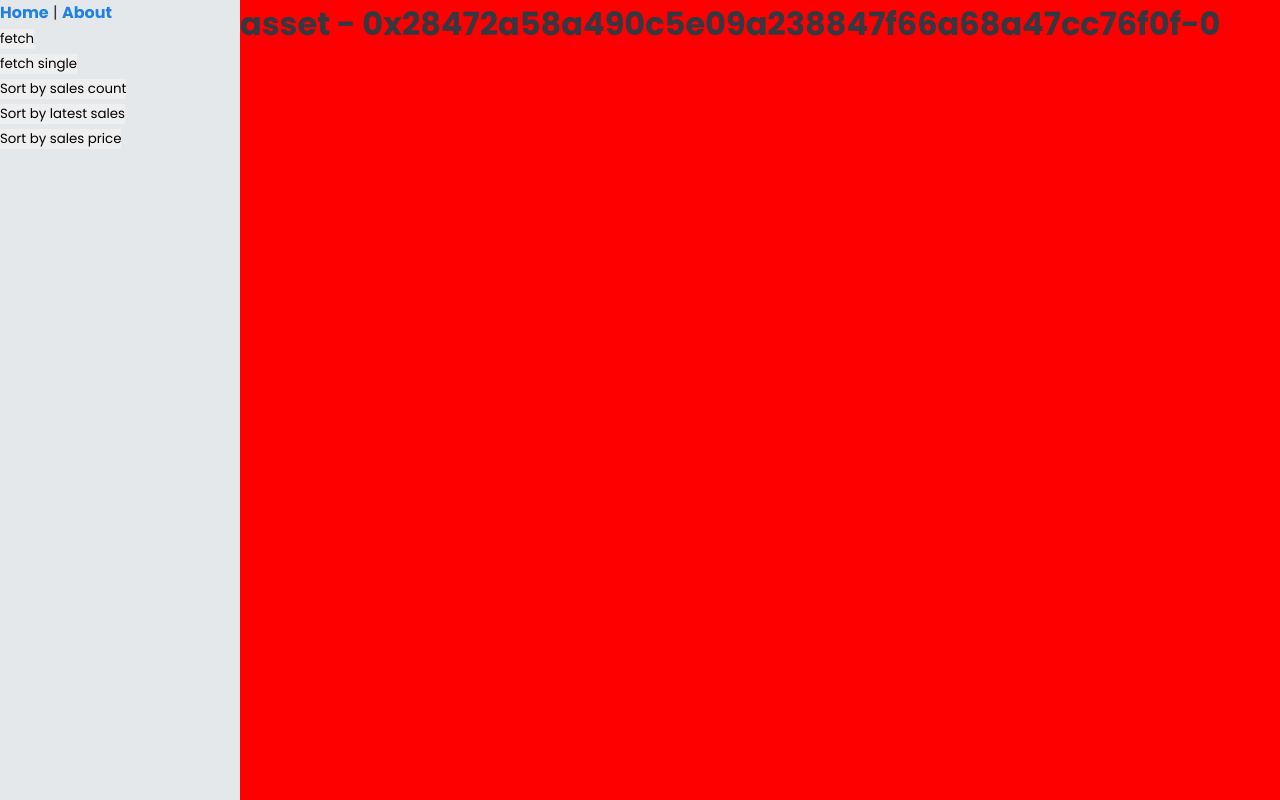
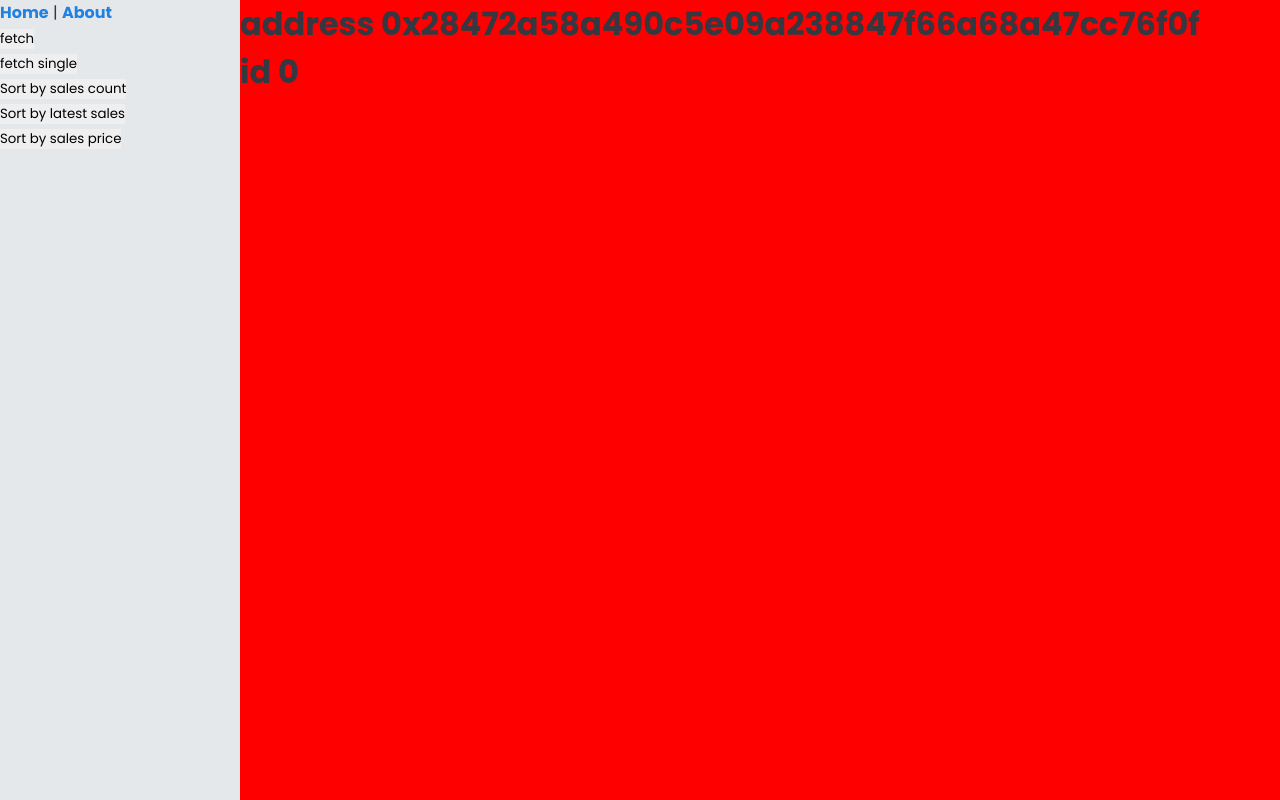
Before and after one commit to itsmedmd/opensea-nft-explorer, a Vue app: page /asset/0x28472a58a490c5e09a238847f66a68a47cc76f0f-0 in a window 1280 px wide. Built offline with nearby package versions, Linux system fonts and the light colour scheme.

Commit message:
9 Extracting asset address and id from route params in Asset route

```diff
--- a/src/views/Asset.vue
+++ b/src/views/Asset.vue
@@ -1,6 +1,7 @@
 <template>
   <div class="asset">
-    <h1>asset - {{ id }}</h1>
+    <h1>address {{ asset_address }}</h1>
+    <h1>id {{ asset_id }}</h1>
   </div>
 </template>
 
@@ -12,8 +13,15 @@ export default defineComponent({
   name: "Asset",
   props: ["id"],
   setup(props) {
-    console.log("hello from asset ", props.id);
+    const split = props.id.split("-");
+    const asset_address = split[0];
+    const asset_id = split[1];
     console.log("store in asset:", store.state);
+
+    return {
+      asset_address,
+      asset_id,
+    };
   },
 });
 </script>
```
